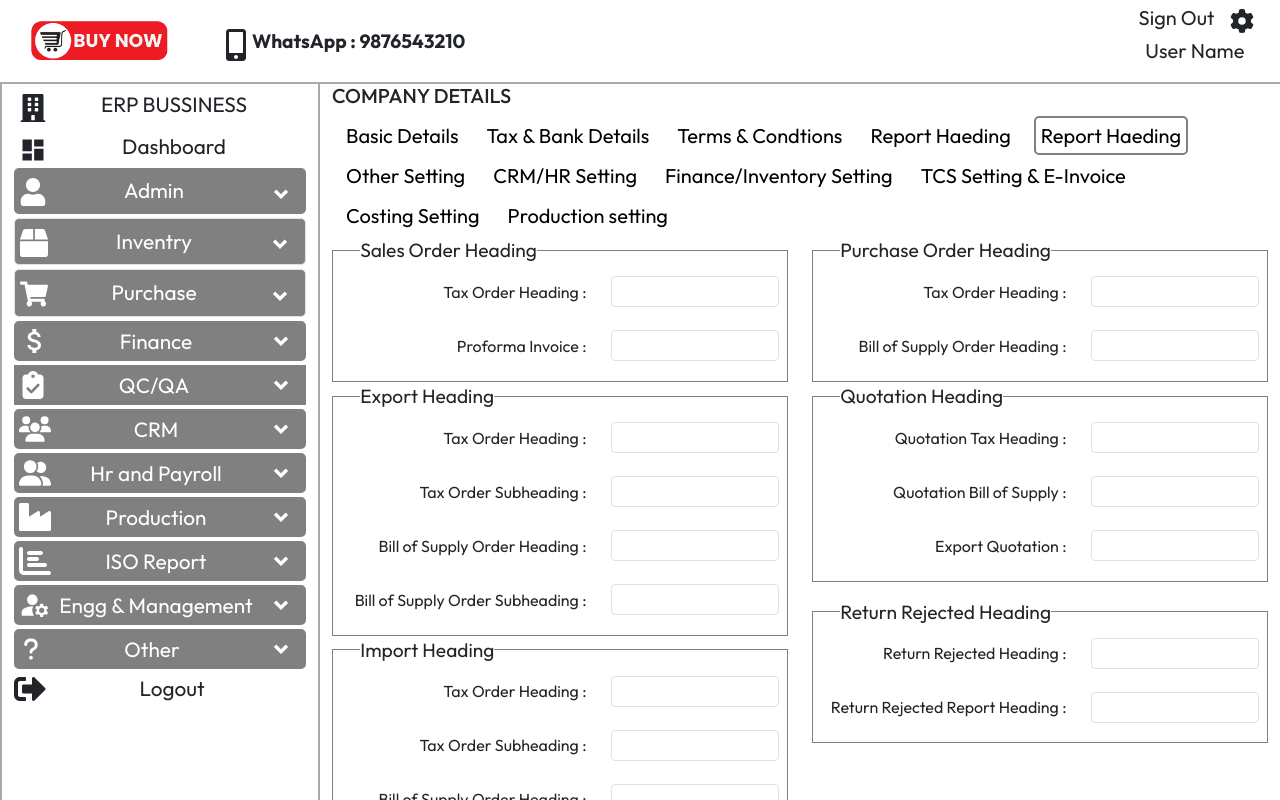
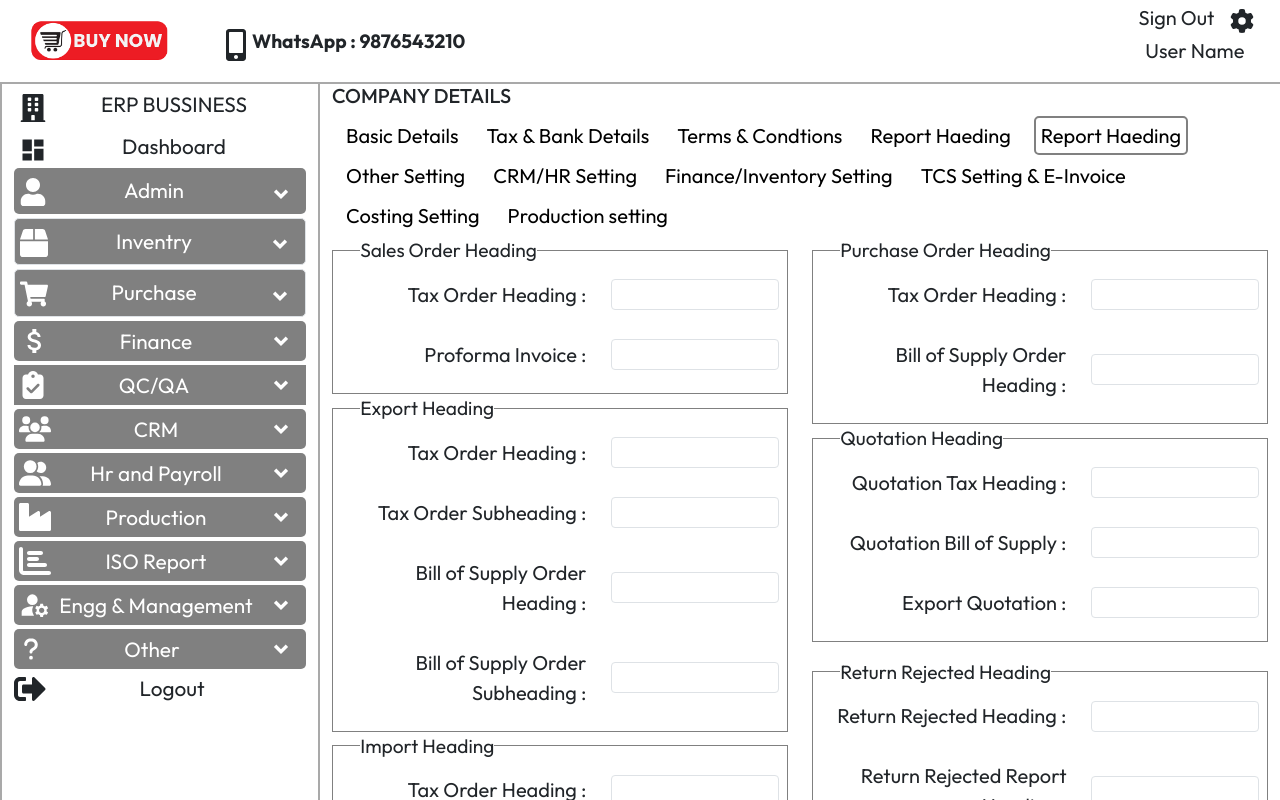
Before and after one commit to jollyvivek/ERP-PROJECT, a React (Vite) app: page /report_heading_two in a window 1280 px wide. Shown: the top 800 px of the page. Built offline with nearby package versions, Linux system fonts and the light colour scheme.

Commit message:
Add changes in ReportHeadingTwo and otherSetting Module

```diff
--- a/src/Components/AdminItems/OtherSetting.jsx
+++ b/src/Components/AdminItems/OtherSetting.jsx
@@ -366,14 +366,14 @@ const OtherSetting = () => {
                     <div className="row">
                         <div className="col-6 mt-3">
                             <div className="mb-3 row">
-                                <label for="" className=" col-sm-7 col-form-label fs-6 text-end"> Merge PDF System Path :</label>
+                                <label className=" col-sm-7 col-form-label fs-5 text-end"> Merge PDF System Path :</label>
                                 <div className="col-sm-4 d-flex align-items-center">
                                     <input type="text" className="form-control" required />
                                 </div>
                                 <button type='button' className='col-sm-1 border-0 bg-transparent text-left'>R</button>
                             </div>
                             <div className="mb-3 row d-flex align-items-center">
-                                <label for="" className=" col-sm-7 text-end col-form-label fs-6"> Select Path For EU Declaration Path :</label>
+                                <label className=" col-sm-7 text-end col-form-label fs-5"> Select Path For EU Declaration Path :</label>
                                 <div className="col-sm-4 d-flex align-items-center">
                                     <input type="text" className="form-control" required />
                                 </div>
--- a/src/Components/AdminItems/ReportHeadingTwo.jsx
+++ b/src/Components/AdminItems/ReportHeadingTwo.jsx
@@ -21,14 +21,14 @@ const ReportHeadingTwo = () => {
                                 <div className="row">
                                     <div className="col-12">
                                         <div className="mb-3 row">
-                                            <label for="" className="col-sm-7 col-form-label fs-6 text-end">Tax Order
+                                            <label  className="col-sm-7 col-form-label fs-5 text-end">Tax Order
                                                 Heading :</label>
                                             <div className="col-sm-5 d-flex align-items-center">
                                                 <input type="text" className="form-control form-control-sm" required />
                                             </div>
                                         </div>
                                         <div className="mb-3 row">
-                                            <label for="" className=" col-sm-7 col-form-label fs-6 text-end">Proforma
+                                            <label  className=" col-sm-7 col-form-label fs-5 text-end">Proforma
                                                 Invoice :</label>
                                             <div className="col-sm-5 d-flex align-items-center">
                                                 <input type="text" className="form-control form-control-sm" required />
@@ -64,28 +64,28 @@ const ReportHeadingTwo = () => {
                                 <div className="row">
                                     <div className="col-12">
                                         <div className="mb-3 row">
-                                            <label for="" className="col-sm-7 col-form-label fs-6 text-end">Tax Order
+                                            <label  className="col-sm-7 col-form-label fs-5 text-end">Tax Order
                                                 Heading :</label>
                                             <div className="col-sm-5 d-flex align-items-center">
                                                 <input type="text" className="form-control form-control-sm" required />
                                             </div>
                                         </div>
                                         <div className="mb-3 row">
-                                            <label for="" className=" col-sm-7 col-form-label fs-6 text-end ">Tax Order
+                                            <label  className=" col-sm-7 col-form-label fs-5 text-end ">Tax Order
                                                 Subheading :</label>
                                             <div className="col-sm-5 d-flex align-items-center">
                                                 <input type="text" className="form-control form-control-sm" required />
                                             </div>
                                         </div>
                                         <div className="mb-3 row">
-                                            <label for="" className=" col-sm-7 col-form-label fs-6 text-end ">Bill of
+                                            <label  className=" col-sm-7 col-form-label fs-5 text-end ">Bill of
                                                 Supply Order Heading :</label>
                                             <div className="col-sm-5 d-flex align-items-center">
                                                 <input type="text" className="form-control form-control-sm" required />
                                             </div>
                                         </div>
                                         <div className="mb-3 row">
-                                            <label for="" className=" col-sm-7 col-form-label fs-6 text-end ">Bill of
+                                            <label  className=" col-sm-7 col-form-label fs-5 text-end ">Bill of
                                                 Supply Order Subheading :</label>
                                             <div className="col-sm-5 d-flex align-items-center">
                                                 <input type="text" className="form-control form-control-sm" required />
@@ -99,21 +99,21 @@ const ReportHeadingTwo = () => {
                                 <div className="row">
                                     <div className="col-12">
                                         <div className="mb-3 row">
-                                            <label for="" className="col-sm-7 col-form-label fs-6 text-end">Tax Order
+                                            <label  className="col-sm-7 col-form-label fs-5 text-end">Tax Order
                                                 Heading :</label>
                                             <div className="col-sm-5 d-flex align-items-center">
                                                 <input type="text" className="form-control form-control-sm" required />
                                             </div>
                                         </div>
                                         <div className="mb-3 row">
-                                            <label for="" className=" col-sm-7 col-form-label fs-6 text-end ">Tax Order
+                                            <label  className=" col-sm-7 col-form-label fs-5 text-end ">Tax Order
                                                 Subheading :</label>
                                             <div className="col-sm-5 d-flex align-items-center">
                                                 <input type="text" className="form-control form-control-sm" required />
                                             </div>
                                         </div>
                                         <div className="mb-3 row">
-                                            <label for="" className=" col-sm-7 col-form-label fs-6 text-end ">Bill of
+                                            <label  className=" col-sm-7 col-form-label fs-5 text-end ">Bill of
                                                 Supply Order
                                                 Heading :</label>
                                             <div className="col-sm-5 d-flex align-items-center">
@@ -121,7 +121,7 @@ const ReportHeadingTwo = () => {
                                             </div>
                                         </div>
                                         <div className="mb-3 row">
-                                            <label for="" className=" col-sm-7 col-form-label fs-6 text-end ">Bill of
+                                            <label  className=" col-sm-7 col-form-label fs-5 text-end ">Bill of
                                                 Supply Order
                                                 Subheading :</label>
                                             <div className="col-sm-5 d-flex align-items-center">
@@ -138,14 +138,14 @@ const ReportHeadingTwo = () => {
                                 <div className="row ">
                                     <div className="col-12">
                                         <div className="mb-3 row">
-                                            <label for="" className="col-sm-7 col-form-label fs-6 text-end">Tax Order
+                                            <label  className="col-sm-7 col-form-label fs-5 text-end">Tax Order
                                                 Heading :</label>
                                             <div className="col-sm-5 d-flex align-items-center">
                                                 <input type="text" className="form-control form-control-sm" required />
                                             </div>
                                         </div>
                                         <div className="mb-3 row">
-                                            <label for="" className=" col-sm-7 col-form-label fs-6 text-end ">Bill of
+                                            <label  className=" col-sm-7 col-form-label fs-5 text-end ">Bill of
                                                 Supply Order
                                                 Heading :</label>
                                             <div className="col-sm-5 d-flex align-items-center">
@@ -160,7 +160,7 @@ const ReportHeadingTwo = () => {
                                 <div className="row">
                                     <div className="col-12">
                                         <div className="mb-3 row">
-                                            <label for="" className=" col-sm-7 col-form-label fs-6 text-end"> Quotation
+                                            <label  className=" col-sm-7 col-form-label fs-5 text-end"> Quotation
                                                 Tax
                                                 Heading :</label>
                                             <div className="col-sm-5 d-flex align-items-center">
@@ -168,14 +168,14 @@ const ReportHeadingTwo = () => {
                                             </div>
                                         </div>
                                         <div className="mb-3 row">
-                                            <label for="" className=" col-sm-7 col-form-label fs-6 text-end">Quotation
+                                            <label  className=" col-sm-7 col-form-label fs-5 text-end">Quotation
                                                 Bill of Supply :</label>
                                             <div className="col-sm-5 d-flex align-items-center">
                                                 <input type="text" className="form-control form-control-sm" required />
                                             </div>
                                         </div>
                                         <div className="mb-3 row">
-                                            <label for="" className=" col-sm-7 col-form-label fs-6 text-end">Export
+                                            <label  className=" col-sm-7 col-form-label fs-5 text-end">Export
                                                 Quotation :</label>
                                             <div className="col-sm-5 d-flex align-items-center">
                                                 <input type="text" className="form-control form-control-sm" required />
@@ -189,14 +189,14 @@ const ReportHeadingTwo = () => {
                                 <div className="row">
                                     <div className="col-12">
                                         <div className="mb-3 row">
-                                            <label for="" className=" col-sm-7 col-form-label fs-6 text-end"> Return
+                                            <label  className=" col-sm-7 col-form-label fs-5 text-end"> Return
                                                 Rejected Heading :</label>
                                             <div className="col-sm-5 d-flex align-items-center">
                                                 <input type="text" className="form-control form-control-sm" required />
                                             </div>
                                         </div>
                                         <div className="mb-3 row">
-                                            <label for="" className=" col-sm-7 col-form-label fs-6 text-end">Return
+                                            <label  className=" col-sm-7 col-form-label fs-5 text-end">Return
                                                 Rejected Report Heading :</label>
                                             <div className="col-sm-5 d-flex align-items-center">
                                                 <input type="text" className="form-control form-control-sm" required />
```
